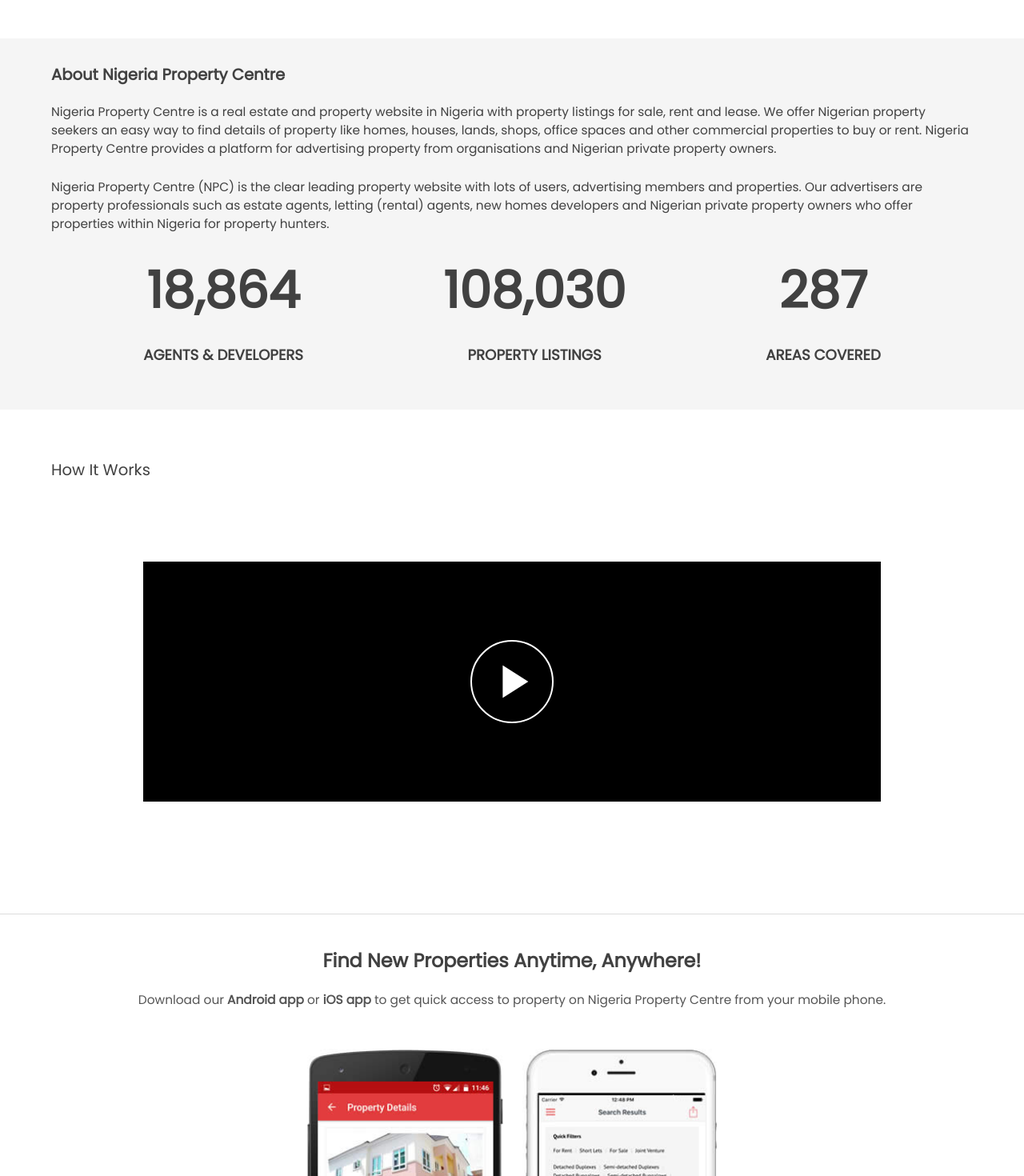
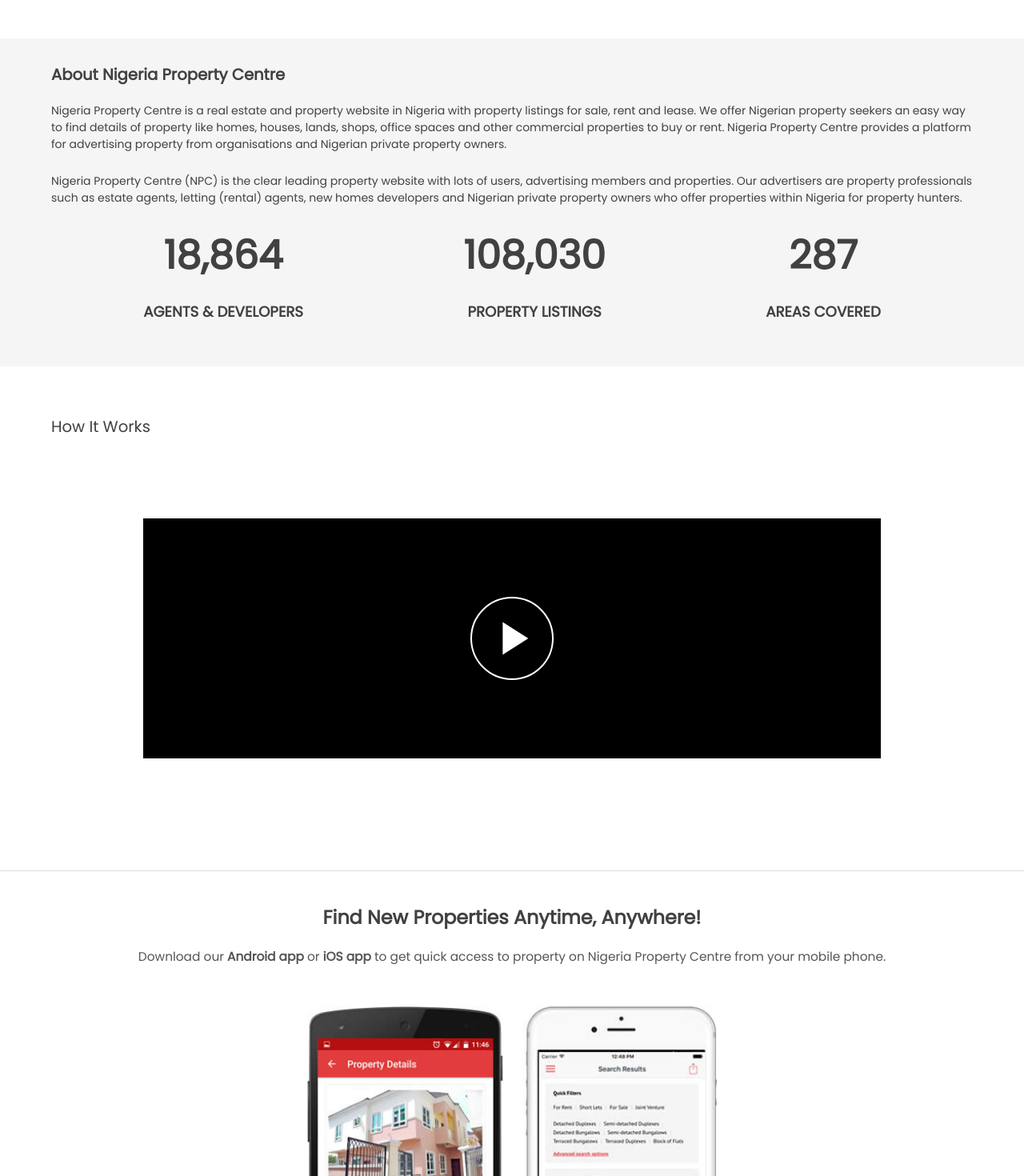
Before and after one commit to chemobrain-cpu/property, a React (Create React App) app: page / in a window 1280 px wide. Shown: the part 2160-3630 px from the top of the page at 80% size. Built offline with nearby package versions, Linux system fonts and the light colour scheme.

Commit message:
'latest'

```diff
--- a/src/components/AboutSection.module.css
+++ b/src/components/AboutSection.module.css
@@ -16,7 +16,7 @@
 }
 
 .aboutSection p {
-    font-size: 1.1rem;
+    font-size: 1rem;
     color: var(--color-headertext-color);
     margin-bottom: 25px;
     font-weight: lighter;
@@ -39,7 +39,7 @@
 }
 
 .number h1 {
-    font-size: 4.5rem;
+    font-size: 3.5rem;
 
 }
 
--- a/src/components/DownloadSection.module.css
+++ b/src/components/DownloadSection.module.css
@@ -5,7 +5,7 @@
     display: flex;
     flex-direction: column;
     align-items: center;
-    margin-bottom: 350px;
+    margin-bottom: 300px;
 
 
 }
@@ -87,7 +87,7 @@
 
 
     .downloadSection {
-        margin-bottom: 450px;
+        margin-bottom: 380px;
     }
 
 
```
